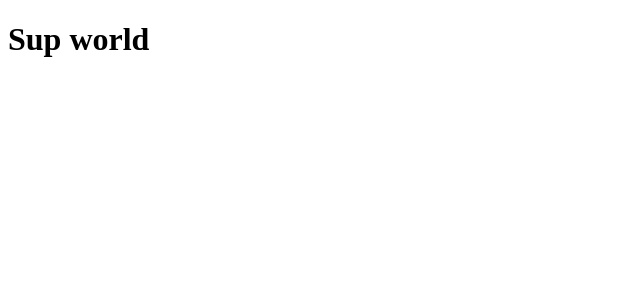
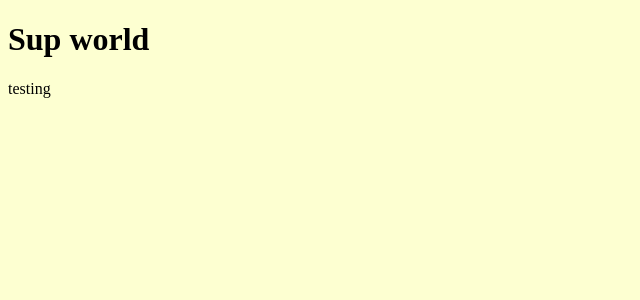
Before and after one commit to ArminasStrolys/react-tietoevry, a React (Create React App) app: page / in a window 1280 px wide. Shown: the top 300 px of the page, without its empty margins (0-640 px from the left). Built offline with nearby package versions, Linux system fonts and the light colour scheme.

Commit message:
Implemented sass starting files

```diff
--- a/package.json
+++ b/package.json
@@ -9,6 +9,7 @@
     "react": "^18.1.0",
     "react-dom": "^18.1.0",
     "react-scripts": "5.0.1",
+    "sass": "^1.52.1",
     "web-vitals": "^2.1.4"
   },
   "scripts": {
--- a/src/components/app/App.js
+++ b/src/components/app/App.js
@@ -2,6 +2,7 @@ function App() {
   return (
     <div className="App">
       <h1>Sup world</h1>
+      <p>testing</p>
     </div>
   );
 }
--- a/src/index.js
+++ b/src/index.js
@@ -1,6 +1,7 @@
 import React from "react";
 import ReactDOM from "react-dom/client";
 import App from "./components/app/App";
+import "./style/style.scss"
 
 const root = ReactDOM.createRoot(document.getElementById("root"));
 root.render(
--- /dev/null
+++ b/src/style/_body.scss
@@ -0,0 +1,3 @@
+body{
+    background-color: rgb(253, 255, 209);
+}
--- /dev/null
+++ b/src/style/_var.scss
@@ -0,0 +1 @@
+$black: rgb(0, 0, 0);
--- /dev/null
+++ b/src/style/style.css
@@ -0,0 +1,4 @@
+body {
+  background-color: aquamarine;
+}
+/*# sourceMappingURL=style.css.map */
--- /dev/null
+++ b/src/style/style.scss
@@ -0,0 +1,2 @@
+@import "_var.scss";
+@import "_body.scss";
```
Also changed, not shown: 2 other files (tests, documents, lock files or other folders).
